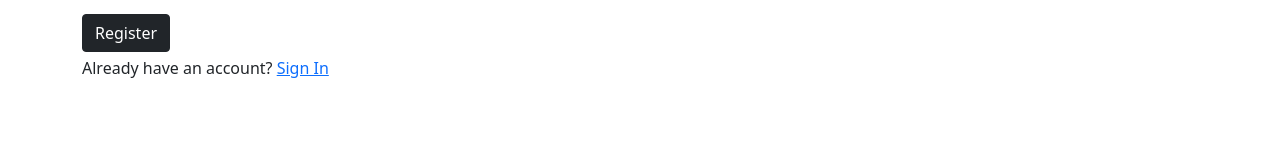
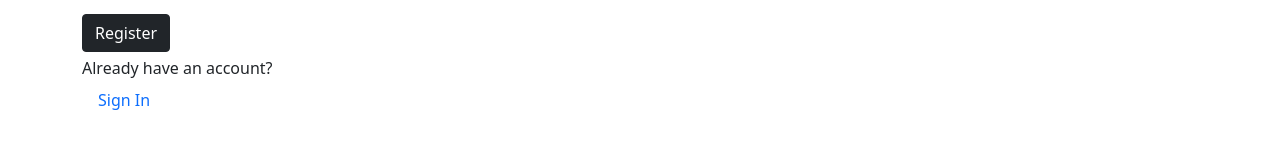
Before and after one commit to Mona-front-end-dev/Stay-healthier, a React (Create React App) app in the folder client/: page /register in a window 1280 px wide. Shown: the part 384-532 px from the top of the page. Built offline with nearby package versions, Linux system fonts and the light colour scheme.

Commit message:
Fix Nav tags instead of a and add the login link

```diff
--- a/client/src/components/auth/Register.jsx
+++ b/client/src/components/auth/Register.jsx
@@ -1,5 +1,5 @@
 import React, { useState } from 'react';
-import { Row, Form, Col, Button } from 'react-bootstrap';
+import { Row, Form, Col, Button, Nav } from 'react-bootstrap';
 
 const Register = () => {
   const [formData, setFormData] = useState({
@@ -75,7 +75,7 @@ const Register = () => {
           </Button>
         </Form>
         <p className="my-1">
-          Already have an account? <a href="login.html">Sign In</a>
+          Already have an account? <Nav.Link href="/login">Sign In</Nav.Link>
         </p>
       </Col>
     </Row>
```
